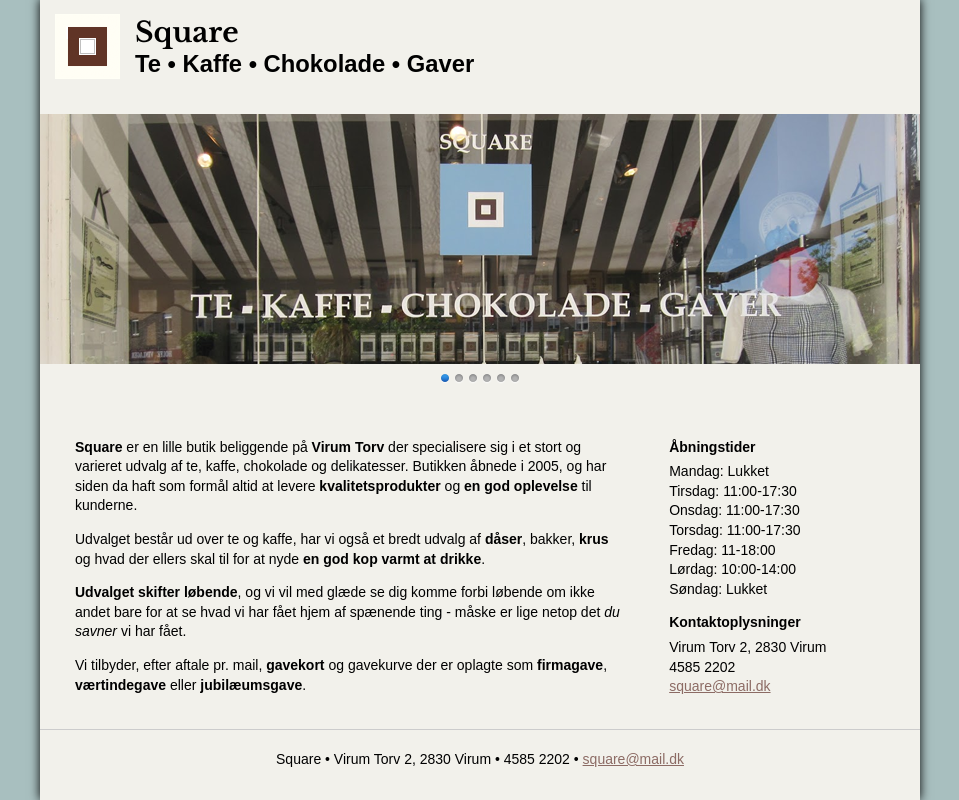
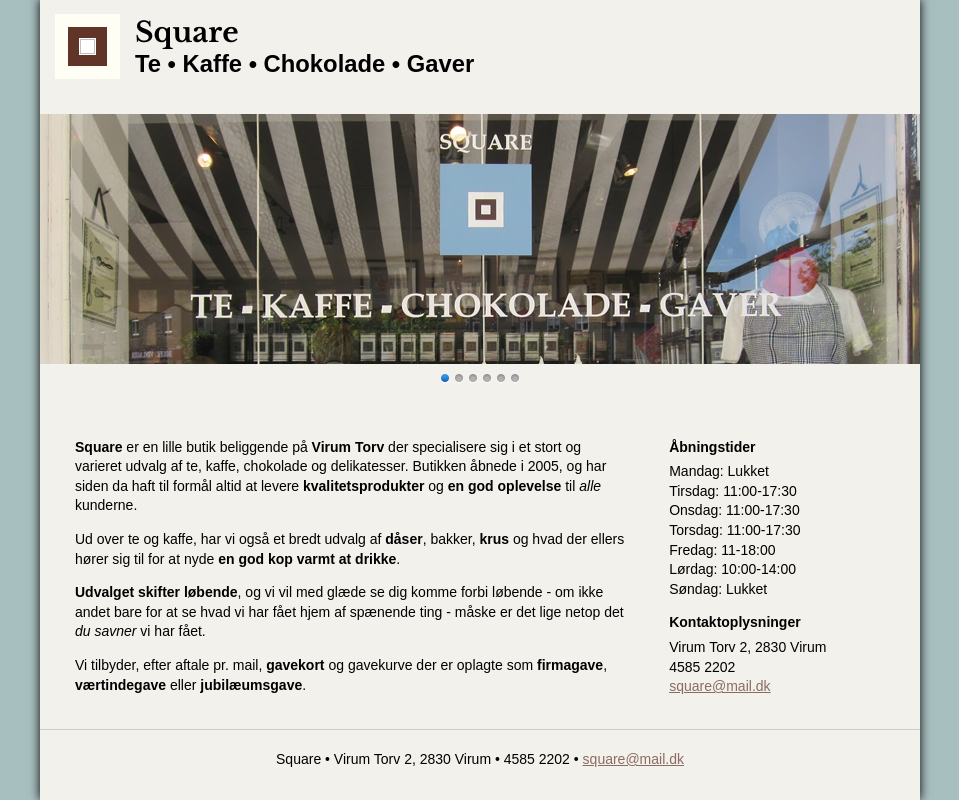
Before and after one commit to christianselch/KomIT-Square, a PHP site: a page that uses index.html in a window 1280 px wide. Shown: the part 31-831 px from the top of the page, without its empty margins (160-1119 px from the left). Run offline with PHP 8.4, Linux system fonts and the light colour scheme; some libraries are stand-ins or nearby versions.

Commit message:
Updated text + wordbreak

```diff
--- a/css/main.css
+++ b/css/main.css
@@ -7,6 +7,7 @@ body{
     font-size: 14px;
     line-height: 1.4;
     font-family: arial, sans-serif;
+    word-wrap: break-word;
 }
 
 a{
--- a/index.html
+++ b/index.html
@@ -40,11 +40,11 @@
 
             <section id="middle" class="clearfix">
                 <section id="main">
-                    <p><span class="highlight bold">Square</span> er en lille butik beliggende på <span class="highlight bold">Virum Torv</span> der specialisere sig i et stort og varieret udvalg af te, kaffe, chokolade og delikatesser. Butikken åbnede i 2005, og har siden da haft som formål altid at levere <span class="highlight bold">kvalitetsprodukter</span> og <span class="highlight bold">en god oplevelse</span> til kunderne.</p>
+                    <p><span class="highlight bold">Square</span> er en lille butik beliggende på <span class="highlight bold">Virum Torv</span> der specialisere sig i et stort og varieret udvalg af te, kaffe, chokolade og delikatesser. Butikken åbnede i 2005, og har siden da haft til formål altid at levere <span class="highlight bold">kvalitetsprodukter</span> og <span class="highlight bold">en god oplevelse</span> til <span class="highlight italic">alle</span> kunderne.</p>
 
-                    <p>Udvalget består ud over te og kaffe, har vi også et bredt udvalg af <span class="highlight bold">dåser</span>, bakker, <span class="highlight bold">krus</span> og hvad der ellers skal til for at nyde <span class="highlight bold">en god kop varmt at drikke</span>.</p>
+                    <p>Ud over te og kaffe, har vi også et bredt udvalg af <span class="highlight bold">dåser</span>, bakker, <span class="highlight bold">krus</span> og hvad der ellers hører sig til for at nyde <span class="highlight bold">en god kop varmt at drikke</span>.</p>
 
-                    <p><span class="highlight bold">Udvalget skifter løbende</span>, og vi vil med glæde se dig komme forbi løbende om ikke andet bare for at se hvad vi har fået hjem af spænende ting - måske er lige netop det <span class="highlight italic">du savner</span> vi har fået.</p>
+                    <p><span class="highlight bold">Udvalget skifter løbende</span>, og vi vil med glæde se dig komme forbi løbende - om ikke andet bare for at se hvad vi har fået hjem af spænende ting - måske er det lige netop det <span class="highlight italic">du savner</span> vi har fået.</p>
 
                     <p>Vi tilbyder, efter aftale pr. mail, <span class="highlight bold">gavekort</span> og gavekurve der er oplagte som <span class="highlight bold">firmagave</span>, <span class="highlight bold">værtindegave</span> eller <span class="highlight bold">jubilæumsgave</span>.</p>
 
```
